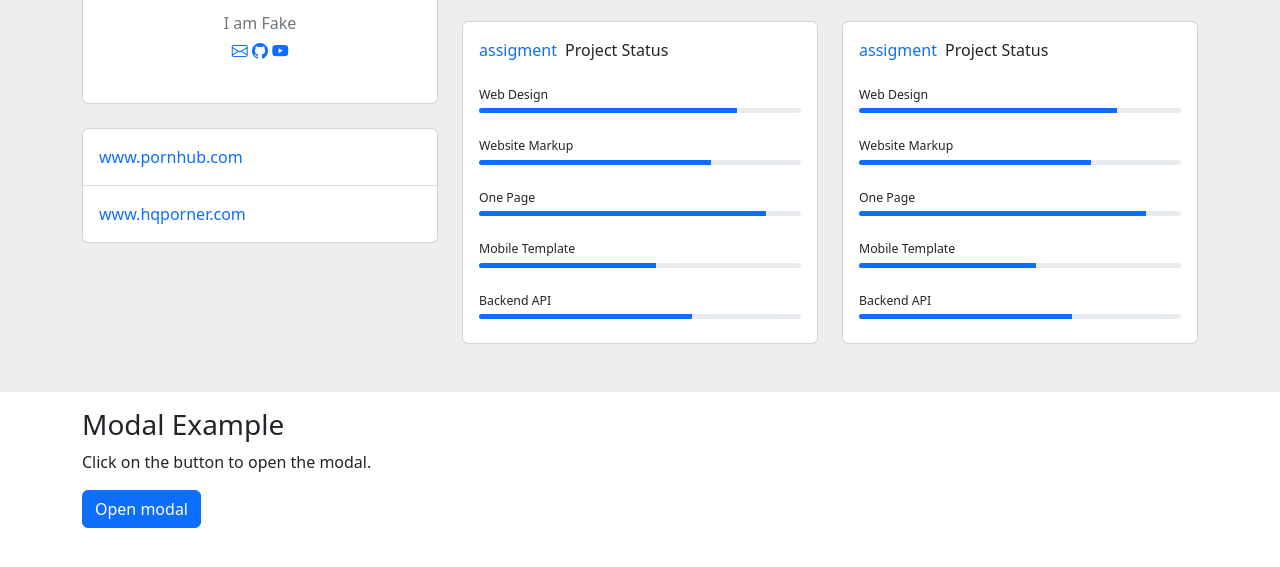
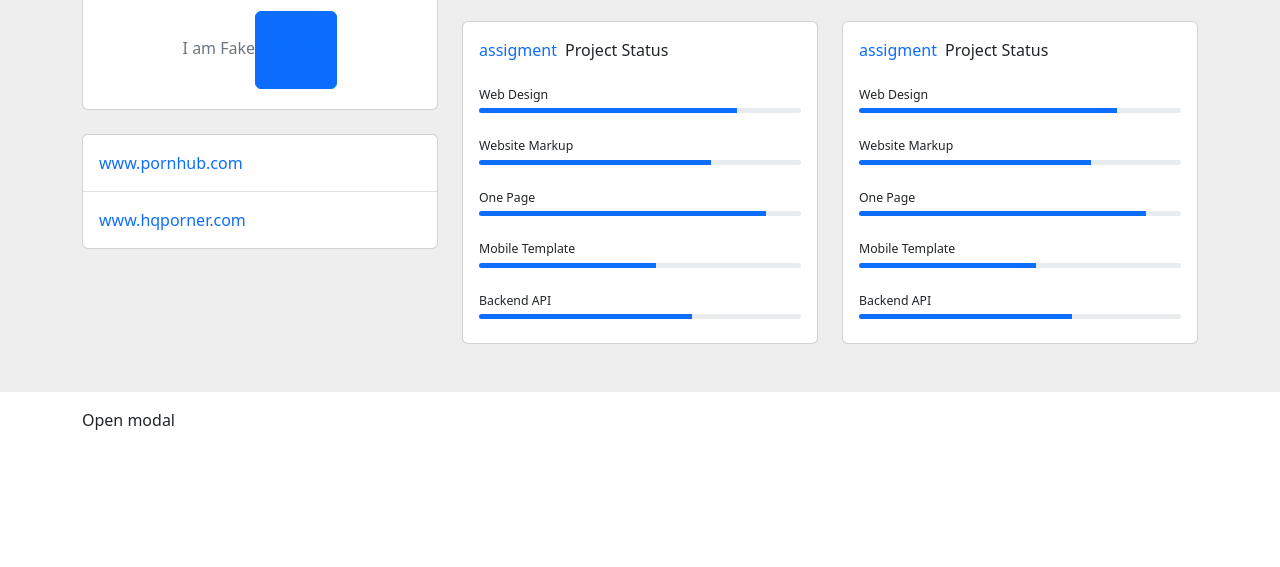
Before and after one commit to passatrow/passatrow.github.io, a plain HTML site: page index.html in a window 1280 px wide. Shown: the part 223-790 px from the top of the page. Drawn offline with nearby package versions, Linux system fonts and the light colour scheme; some icons are missing.

Commit message:
Update index.html

```diff
--- a/index.html
+++ b/index.html
@@ -28,7 +28,7 @@
             <img src="https://mdbcdn.b-cdn.net/img/Photos/new-templates/bootstrap-chat/ava3.webp" alt="avatar"
               class="rounded-circle img-fluid" style="width: 150px;">
             <h5 class="my-3">Oper Rowser</h5>
-            <p class="text-muted mb-1">I am Fake</p>
+            <p class="text-muted mb-1">I am Fake<button type="button" class="btn btn-primary" data-bs-toggle="modal" data-bs-target="#myModal"></p>
             <p class="text-muted mb-4">
               <a href="https://gmail.com/" target="_blank"><i class="bi bi-envelope"></i> </a>
               <a href="https://github.com/" target="_blank"><i class="bi bi-github"></i> </a>
@@ -267,10 +267,9 @@
 
 
     <div class="container mt-3">
-  <h3>Modal Example</h3>
-  <p>Click on the button to open the modal.</p>
 
-  <button type="button" class="btn btn-primary" data-bs-toggle="modal" data-bs-target="#myModal">
+
+
     Open modal
   </button>
 </div>
```
